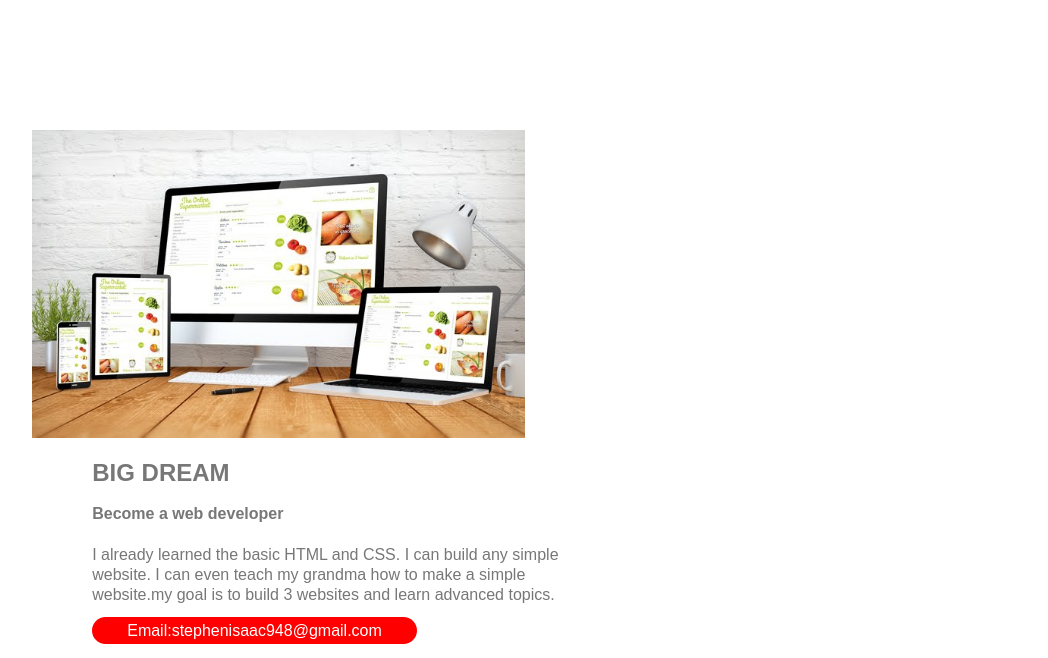
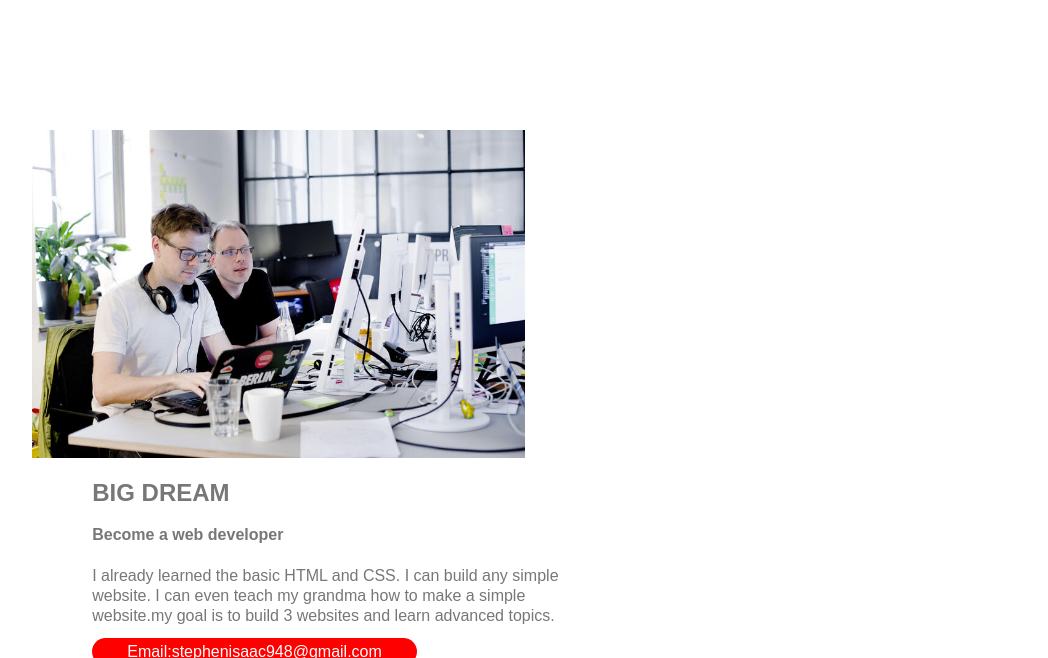
Before and after one commit to Stephenisaac/STEPHEN-FILES, a plain HTML site: page index.html in a window 1280 px wide. Shown: the part 503-1161 px from the top of the page, without its empty margins (39-1087 px from the left). Drawn offline with Linux system fonts and the light colour scheme.

Commit message:
publishing awesome pages 1604451539944

```diff
--- a/index.html
+++ b/index.html
@@ -18,7 +18,7 @@
     </section>
     <section class="container">
       <div class="half-width">
-       <img class="side-img" src="IMAGES/com.jpg" alt="">
+       <img class="side-img" src="IMAGES/sap6.jpg" alt="">
 
       </div>
       <div class="container">
```
Also changed, not shown: IMAGES/sap6.jpg (added).
